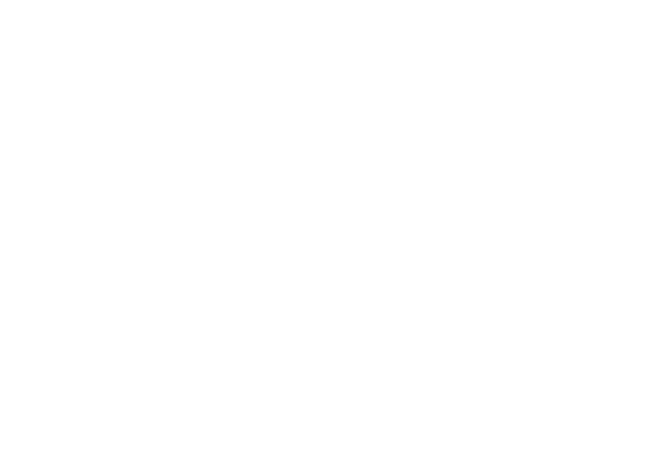
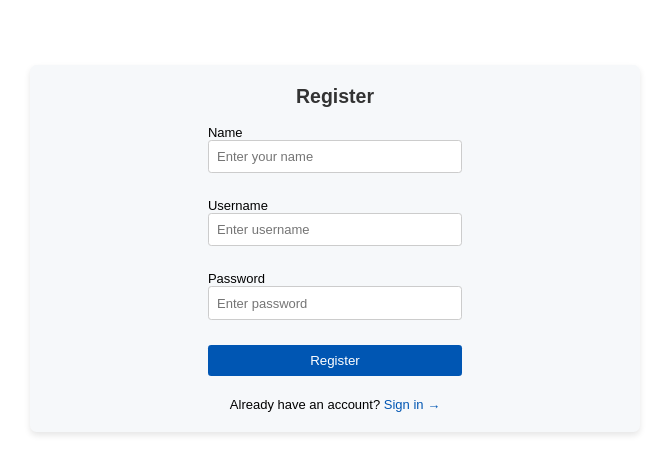
Before and after one commit to elvis-visi/todoApp, a React (Vite) app in the folder frontend/: page /register in a window 1280 px wide. Before the commit this address had no page. Shown: the top 474 px of the page, without its empty margins (305-974 px from the left). Built offline with nearby package versions, Linux system fonts and the light colour scheme.

Commit message:
Added register component/view

```diff
--- a/frontend/src/App.jsx
+++ b/frontend/src/App.jsx
@@ -2,7 +2,9 @@
 import { BrowserRouter as Router, Route, Routes, Navigate } from "react-router-dom";
 import TaskListView from "./components/TaskListView";
 import Login from "./components/Login";
+import Register from './components/Register';
 import loginService from './services/login'
+import registerService from './services/register';
 import tasksService from './services/tasks'
 
  //parent takes the data at props, pass it down  to the sub components
@@ -11,6 +13,7 @@
 const [user,setUser] = useState(null)
 const [username, setUsername] = useState('')
 const [password, setPassword] = useState('')
+const [name, setName] = useState('');
 
 console.log('Rendering App');
 
@@ -63,6 +66,36 @@
 
   }
 
+  const handleLoginDirect = async (username, password) => {
+    try {
+        const user = await loginService.login({ username, password });
+        window.localStorage.setItem('loggedTaskappUser', JSON.stringify(user));
+        tasksService.setToken(user.token);
+        setUser(user);
+        setUsername('');
+        setPassword('');
+    } catch (exception) {
+        console.error('Failed to login after registration', exception);
+        setUser(null);
+    }
+};
+
+  const handleRegister = async (event) => {
+    event.preventDefault();
+    try {
+        const user = await registerService.register({
+            name,
+            username,
+            password
+        });
+        handleLoginDirect(username, password);
+    } catch (exception) {
+        console.error('Failed to register', exception);
+    }
+};
+
+
+
   const fetchTasks = async () => {
     try {
       const tasksData = await tasksService.getAll();
@@ -77,6 +110,17 @@
 
 <Router>
       <Routes>
+      <Route path="/register" element={user ? <Navigate to="/" /> :
+                    <Register
+                        name={name}
+                        username={username}
+                        password={password}
+                        handleNameChange={({ target }) => setName(target.value)}
+                        handleUsernameChange={({ target }) => setUsername(target.value)}
+                        handlePasswordChange={({ target }) => setPassword(target.value)}
+                        handleSubmit={handleRegister}
+                    />
+                }/>
         <Route path="/login" element={user ? <Navigate to="/" /> :
          <Login
           username={username}
--- a/frontend/src/components/Login.jsx
+++ b/frontend/src/components/Login.jsx
@@ -1,3 +1,5 @@
+
+import { Link } from 'react-router-dom';
 
 const Login = ({
     handleSubmit,
@@ -8,7 +10,7 @@
   }) => {
     return (
       <div className="login-view">
-        <h2>Login</h2>
+        <h2>Sign in</h2>
         <p>Demo credentials: bob - bob12</p>
         <form onSubmit={handleSubmit}>
           <div>
@@ -30,6 +32,7 @@
           </div>
           <button id="login-button" type="submit">login</button>
         </form>
+        <p>New to TodoApp? <Link to="/register" className="register-link">Create an account.</Link></p>
       </div>
     )
   }
--- /dev/null
+++ b/frontend/src/components/Register.jsx
@@ -0,0 +1,53 @@
+import { Link } from "react-router-dom";
+
+const Register = ({
+    handleSubmit,
+    handleUsernameChange,
+    handlePasswordChange,
+    handleNameChange,
+    username,
+    password,
+    name
+}) => {
+    return (
+        <div className="auth-view">
+            <h2>Register</h2>
+            <form onSubmit={handleSubmit}>
+                <div className="auth-input-group">
+                    <label htmlFor='name'>Name</label>
+                    <input
+                        id='name'
+                        type="text"
+                        value={name}
+                        onChange={handleNameChange}
+                        placeholder="Enter your name"
+                    />
+                </div>
+                <div className="auth-input-group">
+                    <label htmlFor='username'>Username</label>
+                    <input
+                        id='username'
+                        type="text"
+                        value={username}
+                        onChange={handleUsernameChange}
+                        placeholder="Enter username"
+                    />
+                </div>
+                <div className="auth-input-group">
+                    <label htmlFor='password'>Password</label>
+                    <input
+                        id='password'
+                        type="password"
+                        value={password}
+                        onChange={handlePasswordChange}
+                        placeholder="Enter password"
+                    />
+                </div>
+                <button type="submit" className="auth-button">Register</button>
+            </form>
+            <p>Already have an account? <Link to="/login" className="auth-link">Sign in →</Link></p>
+        </div>
+    );
+};
+
+export default Register;
--- /dev/null
+++ b/frontend/src/services/register.js
@@ -0,0 +1,9 @@
+import axios from 'axios';
+const baseUrl = '/api/users';
+
+const register = async credentials => {
+    const response = await axios.post(baseUrl, credentials);
+    return response.data;
+};
+
+export default { register };
--- a/frontend/src/styles.css
+++ b/frontend/src/styles.css
@@ -442,7 +442,9 @@
   box-sizing: border-box; /* Includes padding and border in the element's total width and height */
 }
 
-.login-view button#login-button {
+.login-view button#login-button,
+.registration-button
+{
   background-color: #0056b3;
   color: #ffffff;
   cursor: pointer;
@@ -452,6 +454,66 @@
 .login-view button#login-button:hover {
   background-color: #003580;
 }
+
+.auth-view {
+  display: flex;
+  flex-direction: column;
+  align-items: center;
+  justify-content: center;
+  padding: 1.5625rem; /* 25px */
+  max-width: 43.75rem; /* 700px */
+  margin: 5rem auto;
+  background-color: #f6f8fa;
+  box-shadow: 0 0.25rem 0.5rem rgba(0, 0, 0, 0.1);
+  border-radius: 0.5rem;
+}
+
+.auth-view h2 {
+  color: #333;
+  margin-bottom: 1.25rem;
+}
+
+.auth-input-group {
+  margin-bottom: 1rem;
+}
+
+.auth-input-group input {
+  width: 100%;
+  padding: 0.625rem;
+  margin-bottom: 0.9375rem;
+  font-size: 1rem;
+  border: 0.0625rem solid #ccc;
+  border-radius: 0.25rem;
+  box-sizing: border-box;
+}
+
+.auth-button {
+  width: 100%;
+  padding: 0.625rem;
+  background-color: #0056b3;
+  color: white;
+  border: none;
+  border-radius: 0.25rem;
+  cursor: pointer;
+  transition: background-color 0.3s ease;
+  margin-bottom: 1.6rem;
+}
+
+.auth-button:hover {
+  background-color: #003580;
+}
+
+.auth-link {
+  color: #0056b3;
+  text-decoration: none;
+  transition: color 0.2s ease;
+}
+
+.auth-link:hover {
+  text-decoration: underline;
+  color: #003580;
+}
+
 
 .overdue_section {
   background-color: #f7f7f7;
@@ -469,6 +531,7 @@
   border-radius: 0.25rem; /* 4px / 16px */
   box-shadow: 0 0.125rem 0.25rem rgba(0, 0, 0, 0.1);
   margin-bottom: 1.25rem; /* 20px / 16px */
+  margin-top: 0.5rem;
 }
 
 
```
